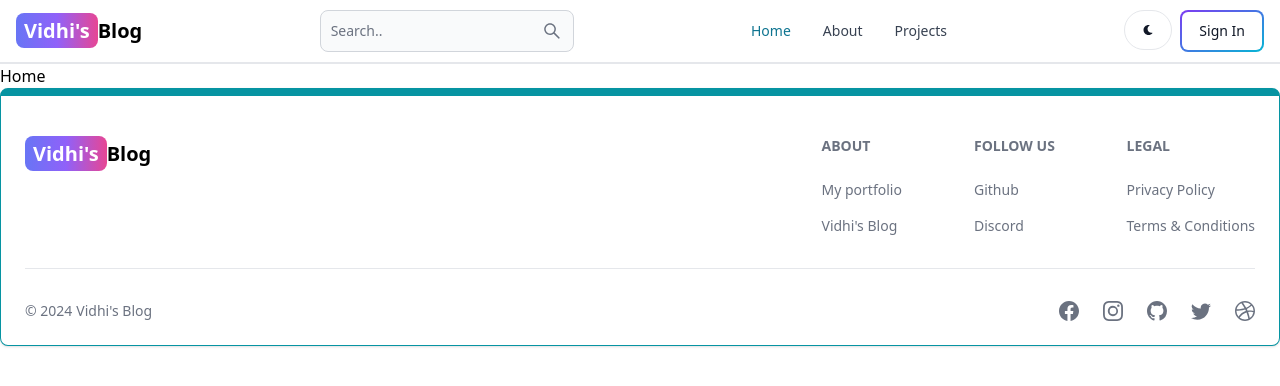
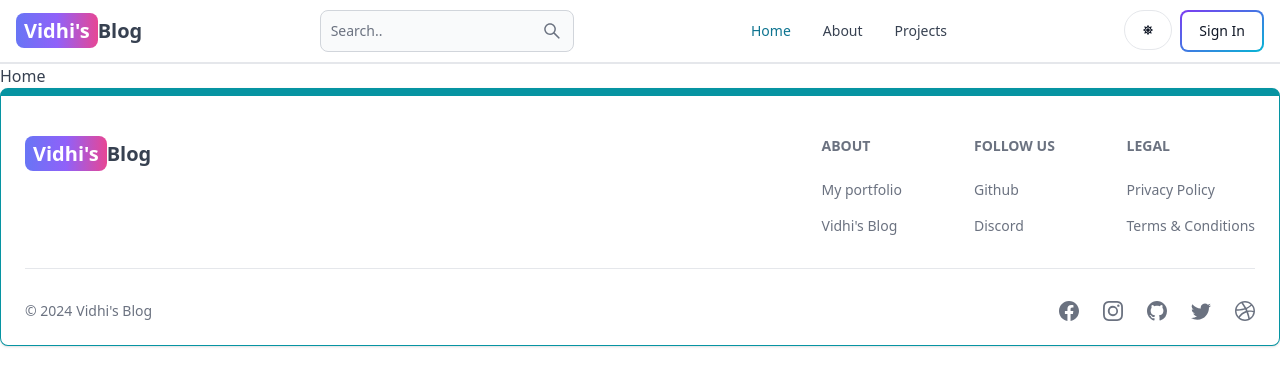
Before and after one commit to viki2207/mern-blog, a React (Vite) app in the folder client/: page / in a window 1280 px wide. Shown: the top 386 px of the page. Built offline with nearby package versions, Linux system fonts and the light colour scheme; no server answers.

Commit message:
complete dark mode functionality

```diff
--- a/client/src/components/Header.jsx
+++ b/client/src/components/Header.jsx
@@ -9,12 +9,14 @@
 import { Link, useLocation } from "react-router-dom";
 import { AiOutlineSearch } from "react-icons/ai";
 import React from "react";
-import { FaMoon } from "react-icons/fa";
-import { useSelector } from "react-redux";
-
+import { FaMoon, FaSun } from "react-icons/fa";
+import { useSelector, useDispatch } from "react-redux";
+import { toogleTheme } from "../redux/theme/themeSlice";
 export const Header = () => {
   const path = useLocation().pathname;
+  const dispatch = useDispatch();
   const { currentUser } = useSelector((state) => state.user);
+  const { theme } = useSelector((state) => state.theme);
   return (
     <Navbar className="border-b-2">
       <Link
@@ -38,8 +40,13 @@
         <AiOutlineSearch />
       </Button>
       <div className="flex gap-2 md:order-2">
-        <Button className="w-12 h-10 hidden sm:inline" color="gray" pill>
-          <FaMoon />
+        <Button
+          className="w-12 h-10 hidden sm:inline"
+          color="gray"
+          pill
+          onClick={() => dispatch(toogleTheme())}
+        >
+          {theme === "light" ? <FaSun /> : <FaMoon />}
         </Button>
         {currentUser ? (
           <Dropdown
--- /dev/null
+++ b/client/src/components/ThemeProvider.jsx
@@ -0,0 +1,13 @@
+import React from "react";
+import { useSelector } from "react-redux";
+
+export default function ThemeProvider({ children }) {
+  const { theme } = useSelector((state) => state.theme);
+  return (
+    <div className={theme}>
+      <div className="bg-white text-gray-700 dark:text-gray-200 dark:bg-[rgb(16,23,42) ] min-h-screen">
+        {children}
+      </div>
+    </div>
+  );
+}
--- a/client/src/main.jsx
+++ b/client/src/main.jsx
@@ -5,10 +5,13 @@
 import { store, persistor } from "./redux/store.jsx";
 import { Provider } from "react-redux";
 import { PersistGate } from "redux-persist/integration/react";
+import ThemeProvider from "./components/ThemeProvider.jsx";
 ReactDOM.createRoot(document.getElementById("root")).render(
   <PersistGate persistor={persistor}>
     <Provider store={store}>
-      <App />
+      <ThemeProvider>
+        <App />
+      </ThemeProvider>
     </Provider>
   </PersistGate>
 );
--- a/client/src/redux/store.jsx
+++ b/client/src/redux/store.jsx
@@ -1,9 +1,10 @@
 import { configureStore, combineReducers } from "@reduxjs/toolkit";
 import userReducer from "./user/userSlice";
+import themeReducer from "./theme/themeSlice";
 import { persistReducer } from "redux-persist";
 import storage from "redux-persist/lib/storage";
 import persistStore from "redux-persist/es/persistStore";
-const rootReducer = combineReducers({ user: userReducer });
+const rootReducer = combineReducers({ user: userReducer, theme: themeReducer });
 const persistConfig = { key: "root", storage, version: 1 };
 const persistedReducer = persistReducer(persistConfig, rootReducer);
 export const store = configureStore({
--- /dev/null
+++ b/client/src/redux/theme/themeSlice.js
@@ -0,0 +1,17 @@
+//when u create slice
+//automatically creates actions you can call anywhere from your code
+//reducer are logicyou can use to encapsulatelogic
+import { createSlice } from "@reduxjs/toolkit";
+const initialState = { theme: "light" };
+const themeSlice = createSlice({
+  name: "theme",
+  initialState,
+  reducers: {
+    toogleTheme: (state) => {
+      state.theme = state.theme === "light" ? "dark" : "light";
+    },
+  },
+});
+
+export const { toogleTheme } = themeSlice.actions;
+export default themeSlice.reducer;
```
